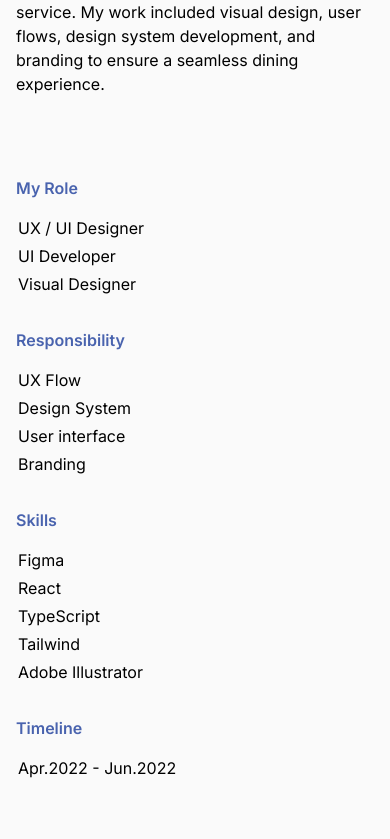
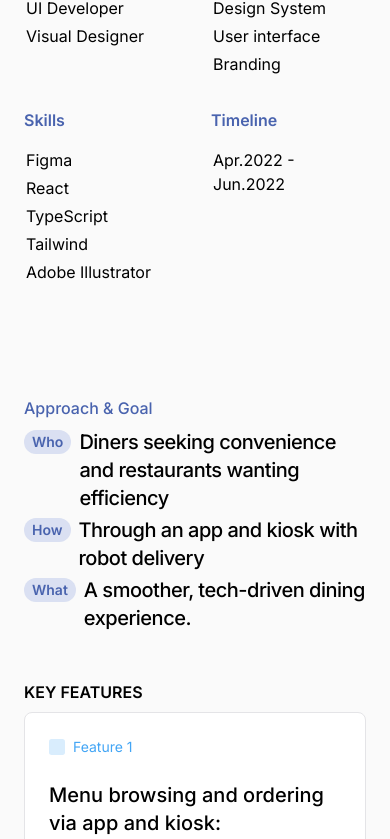
Before and after one commit to SeungmiNa/seungmina-portfolio, a Next.js app: page /project/delivious in a window 390 px wide. Shown: the part 1161-2000 px from the top of the page. Built offline with nearby package versions, Linux system fonts and the light colour scheme.

Commit message:
fix(delivious):fix responsive design for delivious page

```diff
--- a/components/Pages/ProjectPages/DeliviousProject/index.tsx
+++ b/components/Pages/ProjectPages/DeliviousProject/index.tsx
@@ -5,6 +5,7 @@ import { useEffect, useRef, useState } from 'react';
 import DeliviousBranding from './DeliviousBranding';
 import DeliviousDev from './DeliviousDev';
 import DeliviousUXUI from './DeliviousUXUI';
+import Title from '@/components/Font/Title';
 
 interface DeliviousProjectProps {
     project: Project;
@@ -122,7 +123,7 @@ export default function DeliviousProject({ project }: DeliviousProjectProps) {
     return (
         <div className="min-h-screen bg-[#FAFAFA]">
             <div>
-                <div className='relative -mt-16 mb-12 h-[600px]'>
+                <div className='relative -mt-16 mb-12 pt-16 md:pt-12 lg:pt-0 bg-[#EEF0F1]'>
                     {/* <div
                         className="absolute inset-0 w-full h-full bg-cover bg-center bg-no-repeat"
                         style={{ backgroundImage: `url(${project.image})` }}
@@ -136,15 +137,15 @@ export default function DeliviousProject({ project }: DeliviousProjectProps) {
                     />
                 </div>
 
-                <div className='max-w-7xl mx-auto px-4 sm:px-6 lg:px-8 py-12 space-y-56'>
+                <div className='container mx-auto px-6 lg:px-4 flex flex-col gap-4 md:gap-16 lg:gap-24'>
                     {/* Introduction Section */}
-                    <div>
+                    <div className='py-24'>
                         {/* Project Title & Description */}
                         <div className="mb-20">
-                            <h1 className="text-[100px] leading-tight font-[Courgette]">
+                            <Title variant="h1" className="!text-5xl md:!text-6xl lg:!text-7xl font-medium leading-tight font-[Courgette]">
                                 Deliv<span className="text-[#4963AE]">ious</span>
-                            </h1>
-                            <h2 className="text-3xl text-stone-800 mb-12 font-medium">
+                            </Title>
+                            <h2 className="text-3xl text-stone-800 pt-6 mb-12 font-medium">
                                 Ordering & Dining with seamless delivery robot service
                             </h2>
                             <div className="max-w-4xl space-y-4">
@@ -158,7 +159,7 @@ export default function DeliviousProject({ project }: DeliviousProjectProps) {
                         </div>
 
                         {/* Project Details Grid */}
-                        <div className="grid grid-cols-1 md:grid-cols-4 gap-x-12 gap-y-8">
+                        <div className="grid grid-cols-2 md:grid-cols-4 gap-8">
                             {/* My Role */}
                             <div>
                                 <h3 className="text-[#4963AE] text-base mb-4 font-semibold">My Role</h3>
@@ -203,31 +204,31 @@ export default function DeliviousProject({ project }: DeliviousProjectProps) {
                     </div>
 
                     {/* Approach & Goal Section */}
-                    <div>
+                    <div className='pb-24'>
                         <div className="mb-2">
                             <h2 className="text-base font-medium text-[#4963AE]">Approach & Goal</h2>
                         </div>
 
                         <div className="space-y-1">
-                            <div className="flex items-center gap-2">
-                                <h3 className="text-3xl font-semibold text-stone-800">
+                            <div className="flex items-start gap-2">
+                                <span className="text-[#4963AE] font-semibold text-sm bg-[#DAE0F2] rounded-full px-2 py-0.5 mt-0.5">Who</span>
+                                <Title variant='h4' className="font-medium text-stone-800">
                                     Diners seeking convenience and restaurants wanting efficiency
-                                </h3>
-                                <span className="text-[#4963AE] font-semibold text-sm">Who</span>
+                                </Title>
                             </div>
 
-                            <div className="flex items-center gap-2">
-                                <h3 className="text-3xl font-semibold text-stone-800">
+                            <div className="flex items-start gap-2">
+                                <span className="text-[#4963AE] font-semibold text-sm bg-[#DAE0F2] rounded-full px-2 py-0.5 mt-0.5">How</span>
+                           <Title variant='h4' className="font-medium text-stone-800">
                                     Through an app and kiosk with robot delivery
-                                </h3>
-                                <span className="text-[#4963AE] font-semibold text-sm">How</span>
+                                </Title>
                             </div>
 
-                            <div className="flex items-center gap-2">
-                                <h3 className="text-3xl font-semibold text-stone-800">
+                            <div className="flex items-start gap-2">
+                                <span className="text-[#4963AE] font-semibold text-sm bg-[#DAE0F2] rounded-full px-2 py-0.5 mt-0.5">What</span>
+                           <Title variant='h4' className="font-medium text-stone-800">
                                     A smoother, tech-driven dining experience.
-                                </h3>
-                                <span className="text-[#4963AE] font-semibold text-sm">What</span>
+                                </Title>
                             </div>
 
                             {/* <p className="text-stone-500 text-base text-gray-300 pt-6">
@@ -236,11 +237,11 @@ export default function DeliviousProject({ project }: DeliviousProjectProps) {
                         </div>
 
                         {/* Key Features Section */}
-                        <div className="mt-20">
+                        <div className="mt-12">
                             <h3 className="text-base font-semibold text-stone-400 mb-2">KEY FEATURES</h3>
                             <div className="grid grid-cols-1 md:grid-cols-2 lg:grid-cols-4 gap-4">
                                 {/* Feature 1 */}
-                                <div className="p-8 rounded-lg border border-stone-200 bg-white">
+                                <div className="p-6 lg:p-8 rounded-lg border border-stone-200 bg-white">
                                     <div className="text-blue-400 mb-6 flex items-center gap-2 text-sm">
                                         <svg className="w-4 h-4" viewBox="0 0 24 24" fill="none">
                                             <rect width="24" height="24" fill="currentColor" fillOpacity="0.2" rx="4" />
@@ -256,7 +257,7 @@ export default function DeliviousProject({ project }: DeliviousProjectProps) {
                                 </div>
 
                                 {/* Feature 2 */}
-                                <div className="p-8 rounded-lg border border-stone-200 bg-white">
+                                <div className="p-6 lg:p-8 rounded-lg border border-stone-200 bg-white">
                                     <div className="text-blue-400 mb-6 flex items-center gap-2 text-sm">
                                         <svg className="w-4 h-4" viewBox="0 0 24 24" fill="none">
                                             <rect width="24" height="24" fill="currentColor" fillOpacity="0.2" rx="4" />
@@ -272,7 +273,7 @@ export default function DeliviousProject({ project }: DeliviousProjectProps) {
                                 </div>
 
                                 {/* Feature 3 */}
-                                <div className="p-8 rounded-lg border border-stone-200 bg-white">
+                                <div className="p-6 lg:p-8 rounded-lg border border-stone-200 bg-white">
                                     <div className="text-blue-400 mb-6 flex items-center gap-2 text-sm">
                                         <svg className="w-4 h-4" viewBox="0 0 24 24" fill="none">
                                             <rect width="24" height="24" fill="currentColor" fillOpacity="0.2" rx="4" />
--- a/components/Pages/ProjectPages/InizioProject/index.tsx
+++ b/components/Pages/ProjectPages/InizioProject/index.tsx
@@ -17,7 +17,7 @@ const InizioProject = () => {
                                 className="absolute inset-0 w-full h-full object-cover"
                             />
                         </div>
-                            <div className="max-w-7xl mx-auto relative h-full z-20 px-6 md:px-4">
+                            <div className="max-w-7xl mx-auto relative h-full z-20 px-6 lg:px-4">
                                 <div className="h-full flex flex-col justify-center container mx-auto">
                                     <div className="space-y-6 mt-12 ">
                                         <h1 className="text-4xl md:text-6xl lg:text-6xl font-bold text-white">
@@ -79,7 +79,7 @@ const InizioProject = () => {
             </div>
 
             <div className="container mx-auto flex flex-col">
-                <div className="w-full mx-auto px-6 md:px-4 py-16">
+                <div className="w-full mx-auto px-6 lg:px-4 py-16">
                     {/* <h1 className="text-4xl font-bold mb-4">Inizio</h1> */}
                     <h2 className="text-3xl text-stone-800 mb-12 font-medium">AI-Powered Idea-to-Project Platform</h2>
                     <div className="space-y-4 text-stone-500 mb-20 max-w-4xl">
@@ -137,7 +137,7 @@ const InizioProject = () => {
                 </div>
             </div>
 
-            <div className="container mx-auto px-6 md:px-4 flex flex-col gap-4 md:gap-16 lg:gap-24">
+            <div className="container mx-auto px-6 lg:px-4 flex flex-col gap-4 md:gap-16 lg:gap-24">
                 <InizioBranding />
                 <InizioUXUI />
                 <InizioCaseStudy />
```
